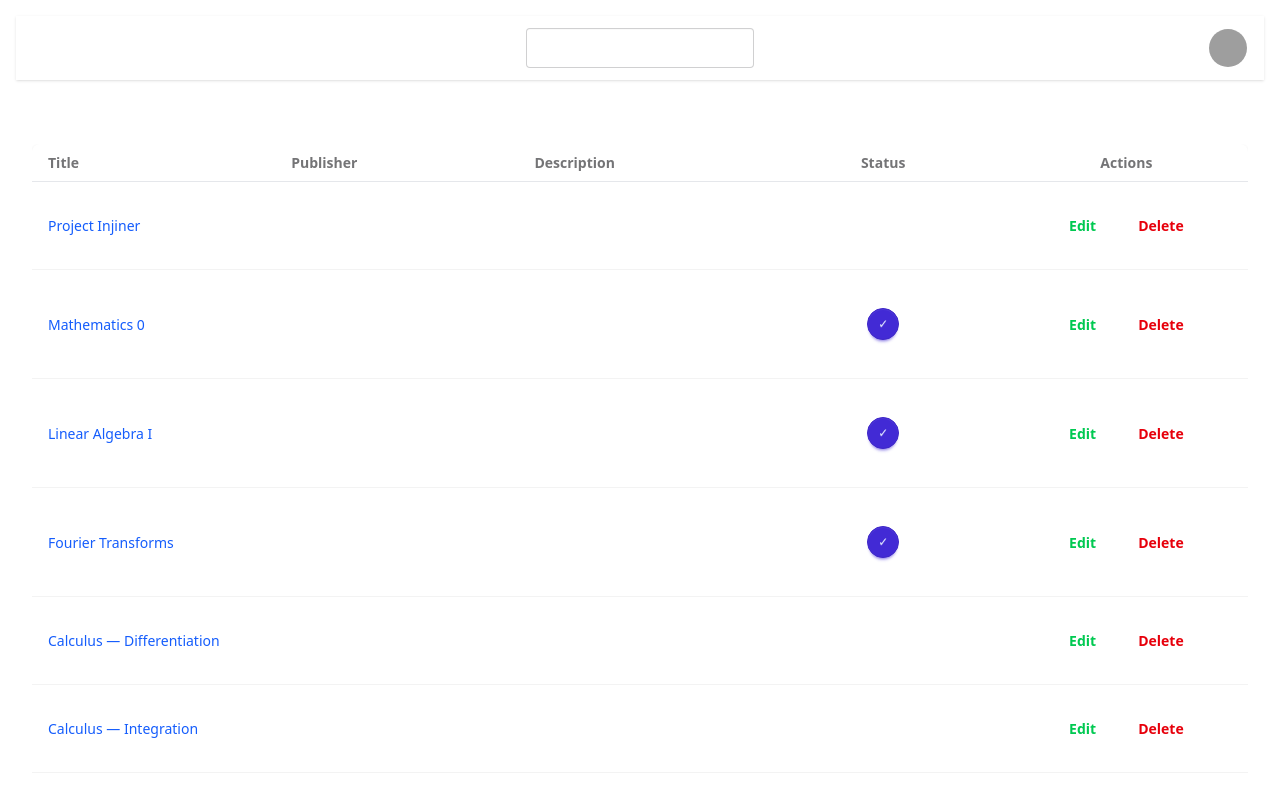
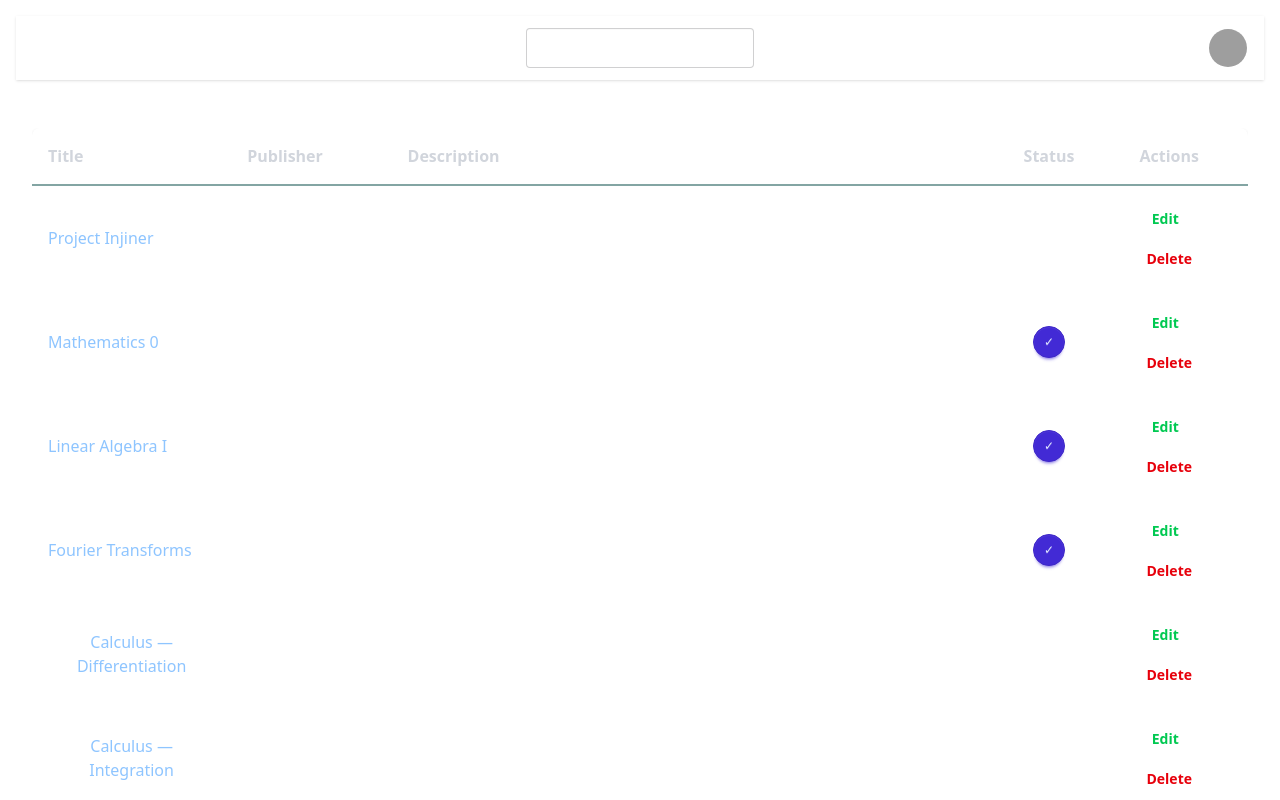
Before and after one commit to Delos-343/Bio-Injiner, a React (Vite) app: page / in a window 1280 px wide. Shown: the top 800 px of the page. Built offline with nearby package versions, Linux system fonts and the light colour scheme; grey boxes are pictures that could not be loaded.

Commit message:
Fixed UI styling

```diff
--- a/src/components/TableList.jsx
+++ b/src/components/TableList.jsx
@@ -2,7 +2,8 @@ import React from 'react'
 
 /**
  * A responsive table listing items with title, publisher, truncated description, status, and actions.
- * Covers full width of the viewport with smooth, rounded header styling.
+ * Covers full width of the viewport with smooth, rounded header styling and accent-colored header line.
+ * Ensures cells wrap and are responsive to prevent overlap.
  * Props:
  * - handleOpen: (mode: string, item?: object) => void, callback to open modal in a given mode with optional item data
  */
@@ -19,6 +20,7 @@ const TableList = ({ handleOpen }) => {
     { id: 7, title: "Linear Algebra II", publisher: "Khalid Barelvi", description: "Explores inner product spaces, orthogonality, spectral theorems, and canonical forms such as Jordan and singular value decompositions.", isActive: true },
   ];
 
+  // Truncate description to a max number of words
   const truncateWords = (text, maxWords) => {
 
     const words = text.split(/\s+/);
@@ -26,55 +28,54 @@ const TableList = ({ handleOpen }) => {
     if (words.length <= maxWords) return text;
 
     return words.slice(0, maxWords).join(' ') + '...';
-
   }
 
   return (
-    <>
-      <section className="w-full px-4 my-16">
-        <div className="overflow-x-auto w-full">
+    <section className="w-full px-4 mt-12">
+      <div className="overflow-x-auto">
+        <div className="inline-block min-w-full">
           <div className="overflow-hidden rounded-lg shadow-sm">
-            <table className="table table-fixed w-full border-collapse">
-                <thead>
+            <table className="table-auto w-full border-collapse">
+              <thead className="bg-base-100/30 border-b-2 border-accent-content/50">
                 <tr>
-                    <th className="px-4 py-2 text-left bg-base-100 border-b border-gray-200 border-opacity-50 first:rounded-tl-lg last:rounded-tr-lg">
-                        Title <br />
+                  <th className="p-4 text-left text-gray-300 break-words first:rounded-tl-lg">
+                    Title
                   </th>
-                    <th className="px-4 py-2 text-left bg-base-100 border-b border-gray-200 border-opacity-50">
-                        Publisher <br />
+                  <th className="p-4 text-left text-gray-300 break-words">
+                    Publisher
                   </th>
-                    <th className="px-4 py-2 text-left bg-base-100 border-b border-gray-200 border-opacity-50">
-                        Description <br />
+                  <th className="p-4 text-left text-gray-300 break-words">
+                    Description
                   </th>
-                    <th className="px-4 py-2 text-center bg-base-100 border-b border-gray-200 border-opacity-50">
-                        Status <br />
+                  <th className="p-4 text-center text-gray-300">
+                    Status
                   </th>
-                    <th className="px-4 py-2 text-center bg-base-100 border-b border-gray-200 border-opacity-50 first:rounded-tr-lg last:rounded-tr-lg">
-                        Actions <br />
+                  <th className="p-4 text-center text-gray-300 last:rounded-tr-lg">
+                    Actions
                   </th>
                 </tr>
               </thead>
               <tbody>
                 {items.map(item => (
                   <tr key={item.id} className="hover:bg-base-300">
-                    <td className="px-4 py-3 whitespace-nowrap">
+                    <td className="px-4 py-3 whitespace-normal break-words min-w-0">
                       <button
-                        className="text-blue-600 hover:underline cursor-pointer"
+                        className="text-blue-300 hover:underline font-light cursor-pointer"
                         onClick={() => handleOpen('view', item)}
                         aria-label={`View details for ${item.title}`}
                       >
                         {item.title}
                       </button>
                     </td>
-                    <td className="px-4 py-3 whitespace-nowrap">
+                    <td className="px-4 py-3 whitespace-normal break-words min-w-0">
                       {item.publisher}
                     </td>
-                    <td className="px-4 py-3">
+                    <td className="px-4 py-3 whitespace-normal break-words">
                       {truncateWords(item.description, 13)}
                     </td>
                     <td className="px-4 py-3 text-center">
                       <button
-                        className={`btn btn-sm rounded-full w-8 h-8 m-auto ${
+                        className={`btn btn-sm rounded-full w-8 h-8 m-auto whitespace-normal ${
                           item.isActive ? 'btn-primary' : 'btn-outline'
                         }`}
                         aria-label={item.isActive ? 'Active' : 'Inactive'}
@@ -82,7 +83,7 @@ const TableList = ({ handleOpen }) => {
                         {item.isActive ? '✓' : '✗'}
                       </button>
                     </td>
-                    <td className="px-4 py-3 text-center space-x-2">
+                    <td className="px-4 py-3 text-center space-x-2 whitespace-normal">
                       <button
                         onClick={() => handleOpen('edit', item)}
                         className="btn btn-ghost text-green-500"
@@ -103,8 +104,8 @@ const TableList = ({ handleOpen }) => {
             </table>
           </div>
         </div>
+      </div>
     </section>
-    </>
   );
 }
 
```
Lines whose indentation alone changed are shown as unchanged.
